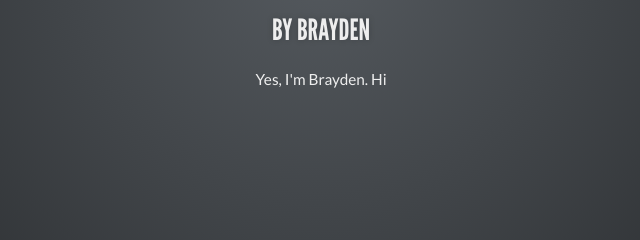
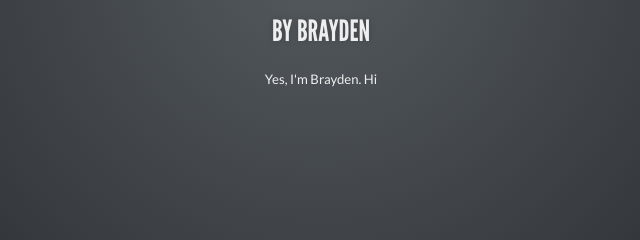
Before and after one commit to megabyte6/revealjs-presentations, a plain HTML site: page grade-10/english-10/About-Me/index.html in a window 1280 px wide. Shown: the part 448-688 px from the top of the page, 319-959 px from the left. Drawn offline with Linux system fonts and the light colour scheme.

Commit message:
Reduce paragraph default font size to 12px

```diff
--- a/grade-10/english-10/About-Me/index.html
+++ b/grade-10/english-10/About-Me/index.html
@@ -12,7 +12,7 @@
                 <section>
                     <h1>About Me</h1>
                     <h6>by Brayden</h6>
-                    <p style="font-size: 14px">Yes, I'm Brayden. Hi</p>
+                    <p style="font-size: 12px">Yes, I'm Brayden. Hi</p>
                 </section>
                 <section>
                     <section>
--- a/grade-10/english-10/About-Me/style.css
+++ b/grade-10/english-10/About-Me/style.css
@@ -11,5 +11,5 @@ td.thirds {
 }
 
 p {
-    font-size: 14px;
+    font-size: 12px;
 }
```
